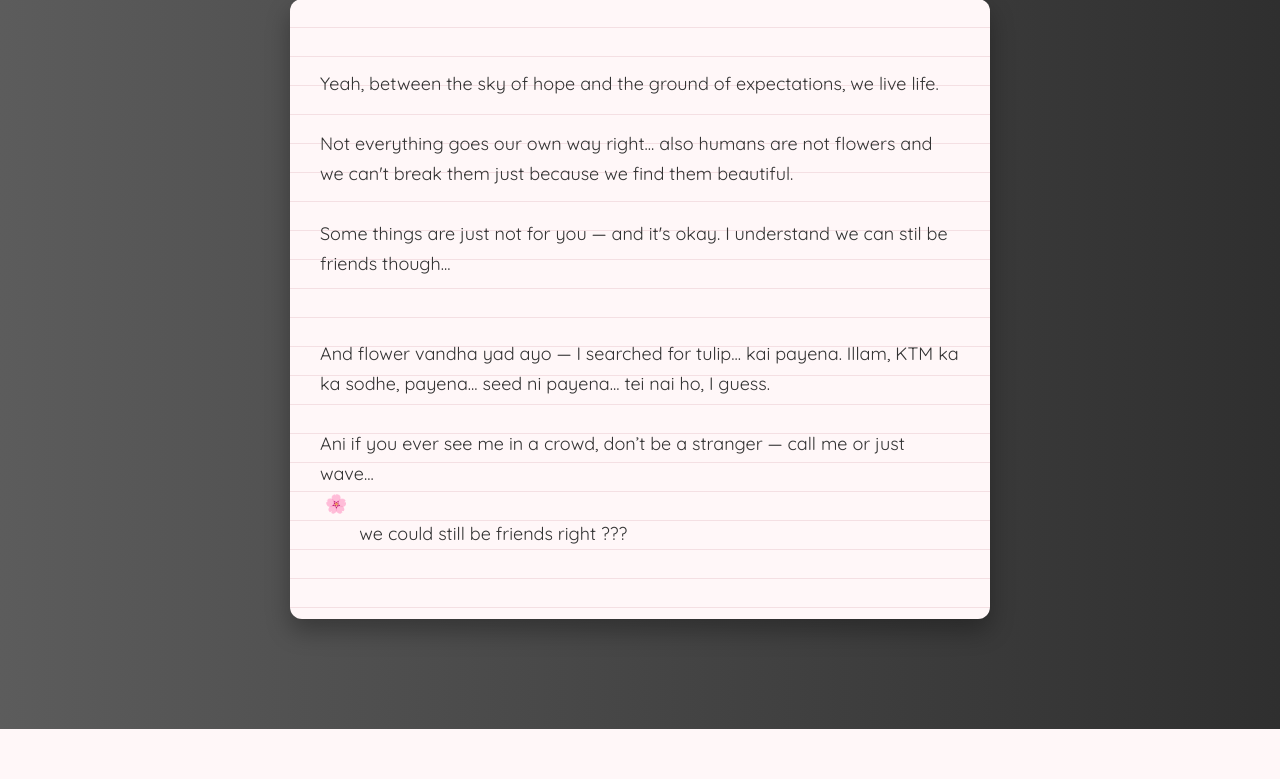
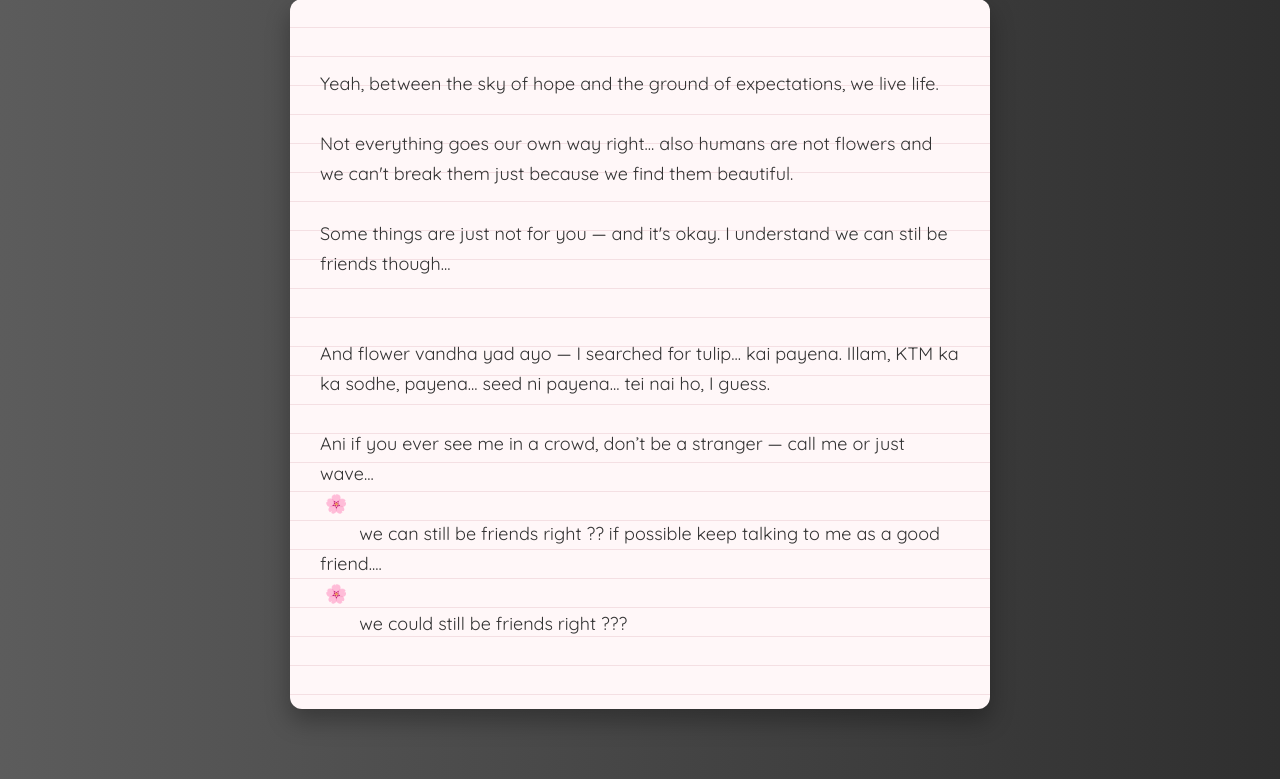
Before and after one commit to anishthapa666/N, a Django app: page /no/ in a window 1280 px wide. Shown: the part 71-850 px from the top of the page. Before the commit the page ends 800 px from the top, so only its background shows below. Run offline with Django 5.2, Linux system fonts and the light colour scheme.

Commit message:
Update no.html

```diff
--- a/apology/templates/apology/no.html
+++ b/apology/templates/apology/no.html
@@ -81,6 +81,8 @@ And flower vandha yad ayo — I searched for tulip... kai payena. Illam, KTM ka
 
 Ani if you ever see me in a crowd, don’t be a stranger — call me or just wave...
  🌸
+        we can still be friends right ?? if possible keep talking to me as a good friend....
+ 🌸
         we could still be friends right ???
       </div>
     </div>
```
